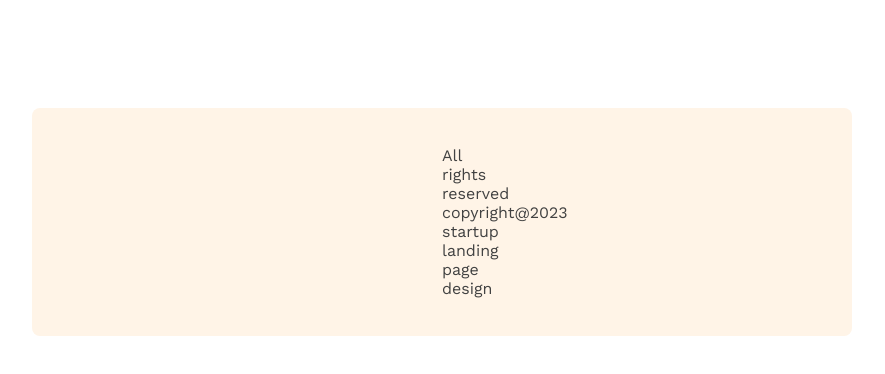
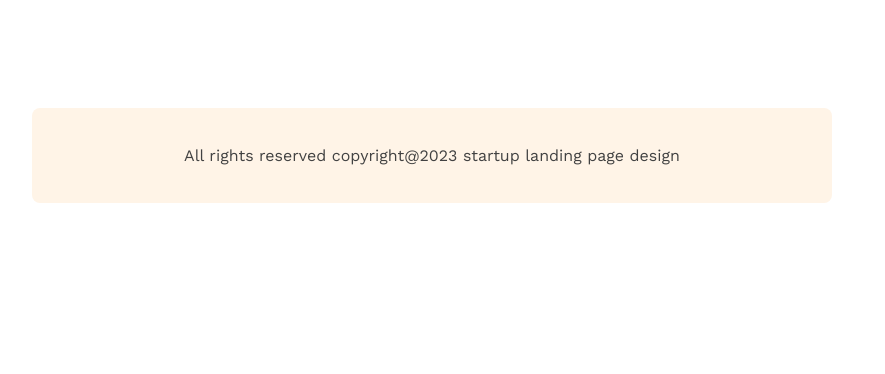
Before and after one commit to ShafayatSadid/g3-architects-code, a plain HTML site: page index.html in a window 1280 px wide. Shown: the part 4381-4755 px from the top of the page, without its empty margins (208-1093 px from the left). Drawn offline with nearby package versions, Linux system fonts and the light colour scheme.

Commit message:
one mistake solved at copyrigt padding

```diff
--- a/css/style.css
+++ b/css/style.css
@@ -278,7 +278,7 @@ footer{
 
 
 .copyright{
-    padding: 38px 410px;
+    padding: 38px;
     font-size: 16px;
     background-color: #FFF4E7;
     margin-top: 130px;
```
